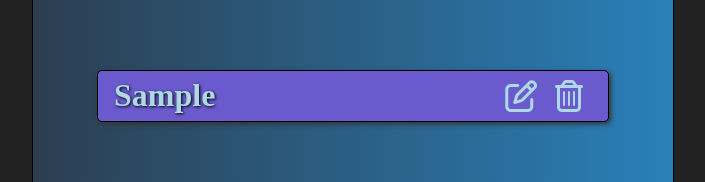
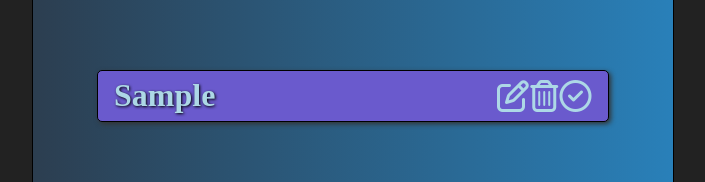
Before and after one commit to Chris-Hesterman/SimpleTodo, a React (Create React App) app: page / in a window 1280 px wide. Both pictures are taken after typing "Sample" into the empty fields and a click on the button 815 px from the left and 673 px from the top of the page. Shown: the part 292-474 px from the top of the page, without its empty margins (287-992 px from the left). Built offline with nearby package versions, Linux system fonts and the light colour scheme; the HTML template or start-up script is replaced by a standard one.

Commit message:
cleaned up code, added done functionality

```diff
--- a/src/Todo.css
+++ b/src/Todo.css
@@ -19,9 +19,14 @@
   width: 20%;
 }
 .Todo-remove,
-.Todo-edit {
+.Todo-edit,
+.Todo-complete {
   color: lightblue;
   font-size: 2rem;
+}
+
+.Todo-done {
+  text-decoration: line-through;
 }
 
 .Todo-editForm {
--- a/src/Todo.js
+++ b/src/Todo.js
@@ -6,27 +6,28 @@ class Todo extends Component {
     super(props);
     this.state = {
       edit: false,
-      task: ''
+      task: this.props.todo.task,
+      done: false
     };
     this.handleClick = this.handleClick.bind(this);
     this.handleChange = this.handleChange.bind(this);
     this.handleSubmit = this.handleSubmit.bind(this);
   }
 
-  componentDidMount() {
-    const task = this.props.todo.task;
-    this.setState({ task });
-  }
   handleClick(e) {
     console.log(e.target.className)
-    e.target.className.includes('Todo-remove')
-      ? this.props.remove(this.props.todo.id)
-      : this.setState({ edit: true });
+    if (e.target.className.includes('Todo-edit')) {
+      this.setState({ edit: true });
+    } else if (e.target.className.includes('Todo-complete')) {
+      this.setState(prevState => ({ done: !prevState.done }));
+    } else {
+      this.props.remove(this.props.todo.id);
+    }
   }
 
   handleChange(e) {
     const val = e.target.value;
-    this.setState((state) => ({ task: val }));
+    this.setState({ task: val });
   }
 
   handleSubmit(e) {
@@ -50,9 +51,9 @@ class Todo extends Component {
         <button>Submit</button>
       </form>
     );
-    const todoList = (
+    const todoListItem = (
       <div className="Todo">
-        <h1>{this.props.todo.task}</h1>
+        {this.state.done ? <h1 className="Todo-done">{this.props.todo.task}</h1>:<h1>{this.props.todo.task}</h1>}
         <div className="Todo-btns">
           <i onClick={this.handleClick}
           className="Todo-edit far fa-edit"
@@ -61,10 +62,14 @@ class Todo extends Component {
             onClick={this.handleClick}
             className="Todo-remove far fa-trash-alt"
           />
+          <i
+            onClick={this.handleClick}
+            className="Todo-complete far fa-check-circle"
+          />
         </div>
       </div>
     );
-    return this.state.edit ? editTodo : todoList;
+    return this.state.edit ? editTodo : todoListItem;
   }
 }
 
--- a/src/TodoList.js
+++ b/src/TodoList.js
@@ -22,8 +22,8 @@ export default class TodoList extends Component {
     }));
   }
 
-  editTodo(todo) {
-    this.setState((state) => ({ todos: [...state.todos, todo] }));
+  editTodo(editedTodo) {
+    this.setState((state) => ({ todos: [...state.todos, editedTodo] }));
   }
 
   removeTodo(id) {
@@ -32,17 +32,20 @@ export default class TodoList extends Component {
   }
 
   render() {
-    const todoListItem = this.state.todos.map((todo) => {
+    const todoListItems = this.state.todos.map((todo) => {
       return (
-        <li key={todo.id}>
-          <Todo todo={todo} remove={this.removeTodo} edit={this.editTodo} />
-        </li>
+        <Todo
+          key={todo.id}
+          todo={todo}
+          remove={this.removeTodo}
+          edit={this.editTodo}
+        />
       );
     });
     return (
       <div className="TodoList">
         <h1>FUGLY TODO LIST </h1>
-        <ul className="TodoList-list">{todoListItem}</ul>
+        <ul className="TodoList-list">{todoListItems}</ul>
         <NewTodoForm addTodo={this.addTodo} />
       </div>
     );
--- a/src/index.css
+++ b/src/index.css
@@ -1,4 +1,3 @@
-
 
 body {
   height: 100vh;
```
